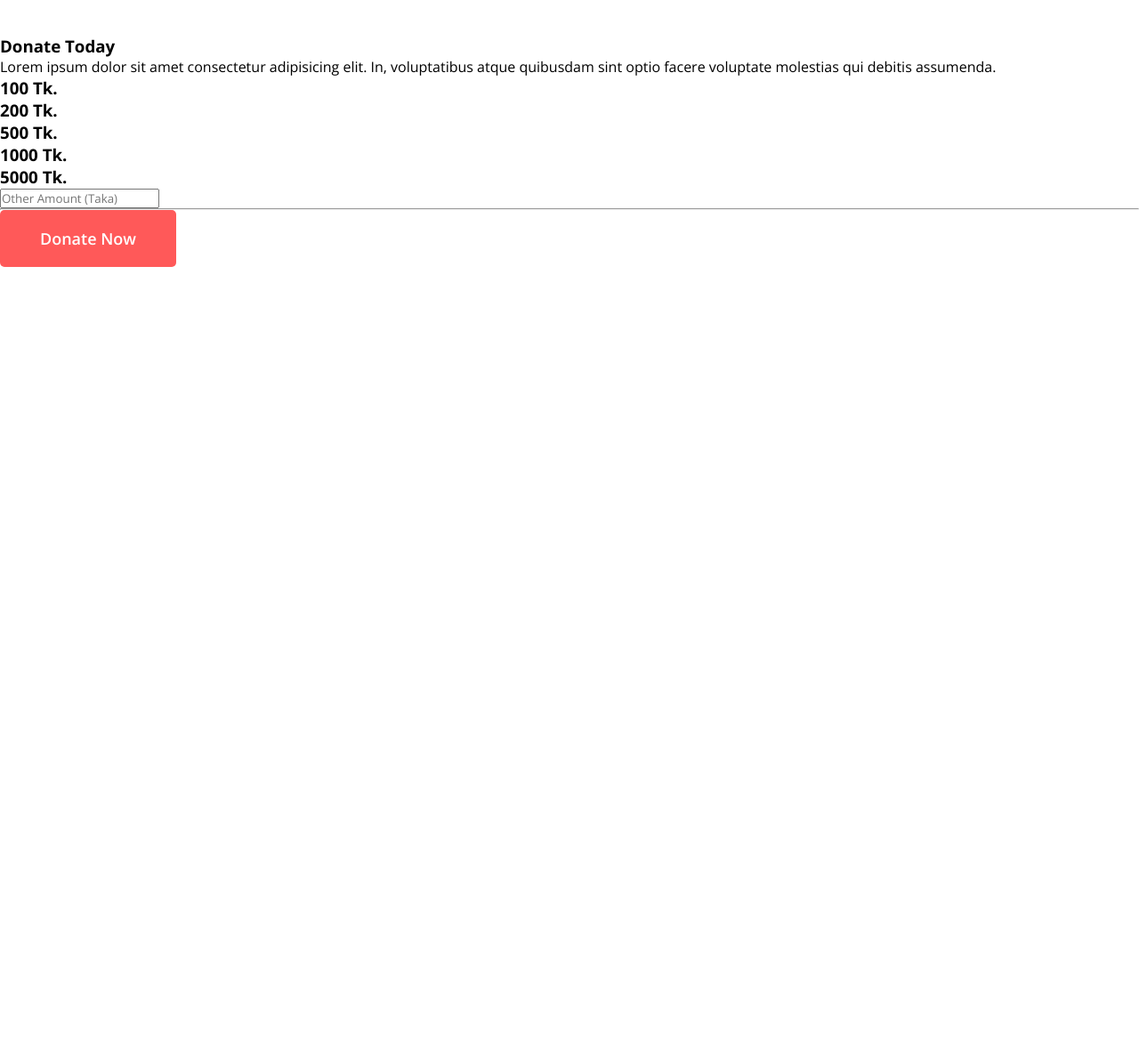
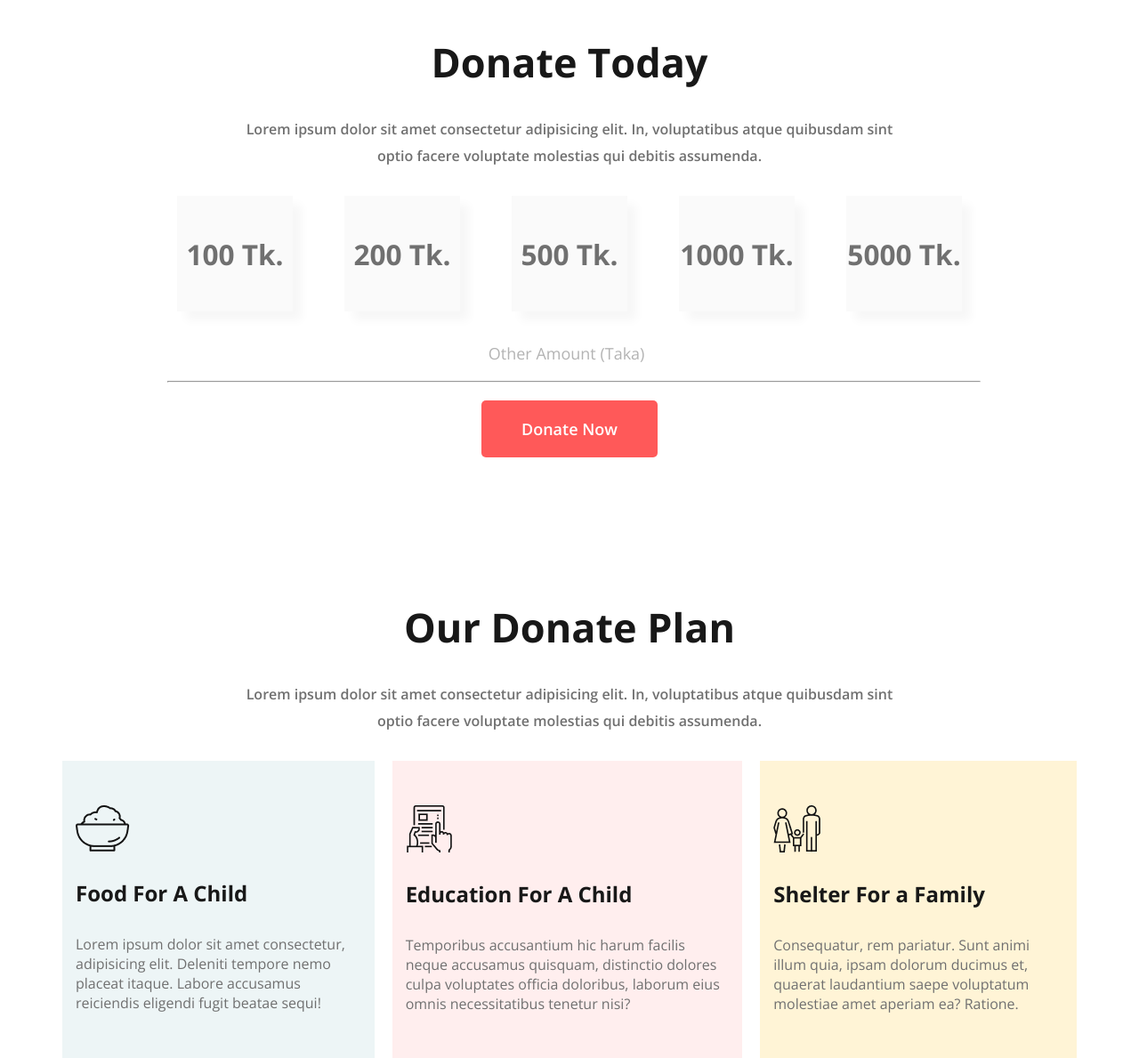
Before and after one commit to nahin88/nahin-donate-today, a plain HTML site: page index.html in a window 1280 px wide. Shown: the part 891-2080 px from the top of the page at 89% size. Before the commit the page ends 1191 px from the top, so only its background shows below. Drawn offline with nearby package versions, Linux system fonts and the light colour scheme.

Commit message:
plan section added

```diff
--- a/index.html
+++ b/index.html
@@ -29,7 +29,7 @@
         <!-- Donate Today Section Starts -->
         <section class="donate">
             <h3 class="donate-title">Donate Today</h3>
-            <p>Lorem ipsum dolor sit amet consectetur adipisicing elit. In, voluptatibus
+            <p class="donate-description">Lorem ipsum dolor sit amet consectetur adipisicing elit. In, voluptatibus
                 atque quibusdam sint optio facere voluptate molestias qui debitis assumenda.
             <p>
             <div class="donate-container">
@@ -52,10 +52,41 @@
 
             <input type="text" name="" id="" placeholder="Other Amount (Taka)">
             <hr>
-            <button class="btn-primary">Donate Now</button>
+            <button class="btn-primary btn-margin">Donate Now</button>
         </section>
+        <!-- Donate Today Section Ends -->
 
-        <!-- Donate Today Section Ends -->
+        <!-- Donate-Plan Section Starts -->
+        <section class="donate-plan">
+            <h3 class="donate-title plan-center">Our Donate Plan</h3>
+            <p class="donate-description plan-center">Lorem ipsum dolor sit amet consectetur adipisicing elit. In, voluptatibus
+                atque quibusdam sint optio facere voluptate molestias qui debitis assumenda.
+            <p>
+
+            <div class="plan-container">
+                <div class="plan-items blue">
+                    <img src="icons/food.png" alt="">
+                    <h3>Food For A Child</h3>
+                    <p>Lorem ipsum dolor sit amet consectetur, adipisicing elit. Deleniti tempore nemo placeat itaque. Labore accusamus reiciendis eligendi fugit beatae sequi!</p>
+                </div>
+                <div class="plan-items orange">
+                    <img src="icons/Frame-1.png" alt="">
+                    <h3>Education For A Child</h3>
+                    <p>Temporibus accusantium hic harum facilis neque accusamus quisquam, distinctio dolores culpa voluptates officia doloribus, laborum eius omnis necessitatibus tenetur nisi?</p>
+                </div>
+                <div class="plan-items yellow">
+                    <img src="icons/shelter.png" alt="">
+                    <h3>Shelter For a Family</h3>
+                    <p>Consequatur, rem pariatur. Sunt animi illum quia, ipsam dolorum ducimus et, quaerat laudantium saepe voluptatum molestiae amet aperiam ea? Ratione.</p>
+                </div>
+            </div>
+        </section>
+        <!-- Donate-Plan Section Ends -->
+
+        <!-- Depend Section Starts  -->
+
+        <!-- Depend Section Ends  -->
+
     </main>
 
 </body>
--- a/style.css
+++ b/style.css
@@ -18,6 +18,10 @@ section{
     margin-top: 130px;
 }
 
+main{
+    max-width: 1140px;
+    margin: auto;
+}
 /* header section starts*/
 header{
     height: 100vh;
@@ -50,3 +54,141 @@ header{
     font-weight: 600;
 }
 /* header section ends*/
+
+/* donate section starts*/
+.donate{
+    text-align: center;
+}
+
+.donate-title{
+    font-size: 45px;
+    font-weight: 700;
+    color: #181818;
+}
+
+.donate-description{
+    font-size: 16px;
+    font-weight: 600;
+    color: #707070;
+    width: 65%;
+    line-height: 30px;
+    margin: 30px auto;
+}
+
+.donate-container{
+    display: flex;
+    justify-content: space-around;
+    margin: 30px 100px;
+}
+
+.donate-value{
+    box-shadow: 10px 10px 10px rgba(24, 24, 24, 0.034) ;
+    height: 130px;
+    width: 130px;
+    display: flex;
+    justify-content: center;
+    align-items: center;
+    background-color: #fafafa;
+    color: #707070;
+    font-size: 27px;
+}
+
+.donate-value:hover{
+    color: #ff5959;
+    border: 1px solid #ff5959;
+    background-color: #ffc0c0;
+}
+
+.donate input[type="text"]{
+    border: 0;
+    padding: 10px 0;
+    width: 16%;
+    margin-bottom: 10px;
+
+}
+
+.donate hr{
+    width: 80%;
+    margin-left: 118px;
+}
+input::placeholder{
+    font-size: 18px;
+    color: #b3b3b3;
+    border: 0;
+    padding: 10px 0;
+}
+
+.btn-margin{
+    margin-top: 20px;
+    margin-bottom: 30px;
+}
+
+/* donate section ends*/
+
+/* plan section starts */
+
+.donate-plan .plan-center{
+    text-align: center;
+}
+
+.plan-container{
+    display: flex;
+    gap: 20px;
+}
+
+.blue{
+    background-color: #edf5f6;
+}
+
+.blue h3{
+    font-size: 24px;
+    color: #181818;
+}
+.blue p{
+    color: #707070;
+}
+
+.orange{
+    background-color: #ffeeee;
+}
+
+.orange h3{
+    font-size: 24px;
+    color: #181818;
+}
+.orange p{
+    color: #707070;
+}
+
+.yellow{
+    background-color: #fff4d6;
+}
+
+.yellow h3{
+    font-size: 24px;
+    color: #181818;
+}
+.yellow p{
+    color: #707070;
+}
+
+.plan-items{
+    padding: 50px 15px;
+}
+
+.plan-items img{
+    display: flex;
+}
+
+.plan-items h3{
+    margin: 30px 0;
+}
+
+/* plan section ends */
+
+/* depend section starts */
+
+
+
+
+/* depend section ends */
```
